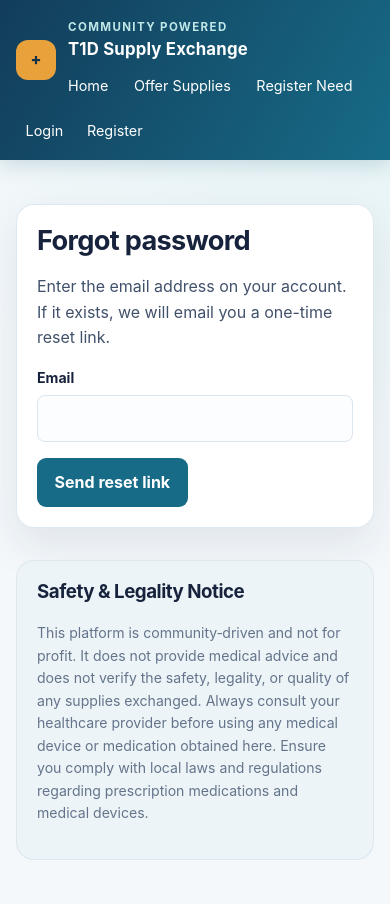
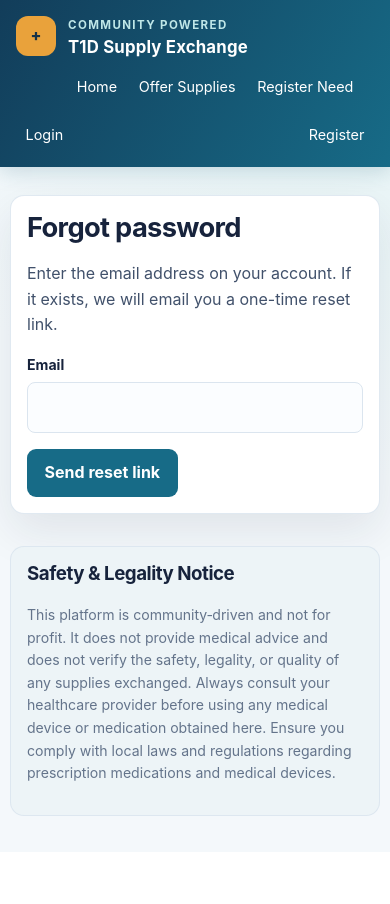
Before and after one commit to ArcadisDollSri/t1d_supplies_exchange, a Flask app: page /forgot-password in a window 390 px wide. After the commit the page ends 816 px from the top, so only its background shows below. Run offline with Flask 3, Linux system fonts and the light colour scheme; some libraries are stand-ins or nearby versions.

Commit message:
Improve mobile usability
Co-authored-by: Copilot App <223556219+Copilot@users.noreply.github.com>

```diff
--- a/templates/base.html
+++ b/templates/base.html
@@ -66,17 +66,45 @@
         table { width: 100%; border-collapse: collapse; margin-top: 1.25rem; font-size: .9rem; }
         th, td { border-bottom: 1px solid var(--line); padding: .85rem .7rem; text-align: left; vertical-align: top; }
         th { color: var(--muted); background: #f4f8fb; font-size: .76rem; letter-spacing: .05em; text-transform: uppercase; }
-        .table-wrap { overflow-x: auto; }
+        .table-wrap { overflow-x: auto; -webkit-overflow-scrolling: touch; }
+        .account form { margin-left: auto; }
+        button, .button { min-height: 44px; }
+        a, button, input, select, textarea { touch-action: manipulation; }
         .flash { padding: .8rem 1rem; border-radius: 10px; margin-bottom: .75rem; font-weight: 600; }
         .flash.error { background: #fff0ef; color: #a33b35; border: 1px solid #f5c8c4; }
         .flash.success { background: #eaf8f0; color: #17613e; border: 1px solid #bee8cf; }
         .disclaimer { color: var(--muted); font-size: .88rem; }
         footer.card { margin-top: 2rem; background: #edf4f7; box-shadow: none; }
         @media (max-width: 720px) {
-            header { align-items: flex-start; flex-direction: column; gap: .9rem; }
-            .account { text-align: left; }
-            .nav a { padding-left: 0; margin-right: .65rem; }
-            .table-wrap { margin: 0 -1.25rem; padding: 0 1.25rem; }
+            header { align-items: stretch; flex-direction: column; gap: .7rem; padding: 1rem; }
+            .brand { align-items: flex-start; }
+            .brand > div:last-child { min-width: 0; }
+            .nav { gap: .25rem; }
+            .nav a { padding: .5rem .55rem; }
+            .account { display: flex; justify-content: space-between; align-items: center; gap: .75rem; text-align: left; white-space: normal; }
+            .account span { margin: 0; overflow-wrap: anywhere; }
+            .account form { flex: 0 0 auto; }
+            main { width: calc(100% - 1.25rem); padding: 1rem 0 1.5rem; }
+            .card { padding: 1rem; margin: .75rem 0; border-radius: 14px; }
+            .hero { padding: 1.25rem; }
+            h2 { font-size: clamp(1.5rem, 7vw, 2rem); }
+            form { max-width: none; }
+            input, select, textarea { font-size: 16px; }
+            .actions { flex-direction: column; }
+            .actions .button { width: 100%; }
+            .table-wrap { overflow: visible; margin: 0; padding: 0; }
+            .table-wrap table, .table-wrap tbody { display: block; width: 100%; }
+            .table-wrap thead { position: absolute; width: 1px; height: 1px; padding: 0; margin: -1px; overflow: hidden; clip: rect(0, 0, 0, 0); white-space: nowrap; border: 0; }
+            .table-wrap tbody tr { display: block; margin: 1rem 0; padding: .75rem; border: 1px solid var(--line); border-radius: 12px; background: var(--surface); }
+            .table-wrap td { display: grid; grid-template-columns: minmax(6.25rem, 34%) minmax(0, 1fr); gap: .65rem; padding: .65rem 0; border-bottom: 1px solid var(--line); overflow-wrap: anywhere; }
+            .table-wrap td:last-child { border-bottom: 0; }
+            .table-wrap td::before { content: attr(data-label); color: var(--muted); font-size: .72rem; font-weight: 700; letter-spacing: .04em; text-transform: uppercase; }
+            .table-wrap td form { grid-column: 1 / -1; width: 100%; }
+            .table-wrap td button { width: 100%; }
+        }
+        @media (max-width: 380px) {
+            .table-wrap td { grid-template-columns: 1fr; gap: .2rem; }
+            .account { align-items: flex-start; flex-direction: column; }
         }
     </style>
 </head>
@@ -87,14 +115,14 @@
         <div>
             <div class="eyebrow">Community powered</div>
             <h1>T1D Supply Exchange</h1>
-        <div class="nav">
+        <nav class="nav" aria-label="Main navigation">
             <a href="{{ url_for('index') }}">Home</a>
             <a href="{{ url_for('donor') }}">Offer Supplies</a>
             <a href="{{ url_for('recipient') }}">Register Need</a>
             {% if user %}
                 <a href="{{ url_for('connections') }}">Connections</a>
             {% endif %}
-        </div>
+        </nav>
         </div>
     </div>
     <div class="account">
```
Also changed, not shown: templates/connections.html (+7 -7 lines), templates/matches.html (+4 -4 lines).
